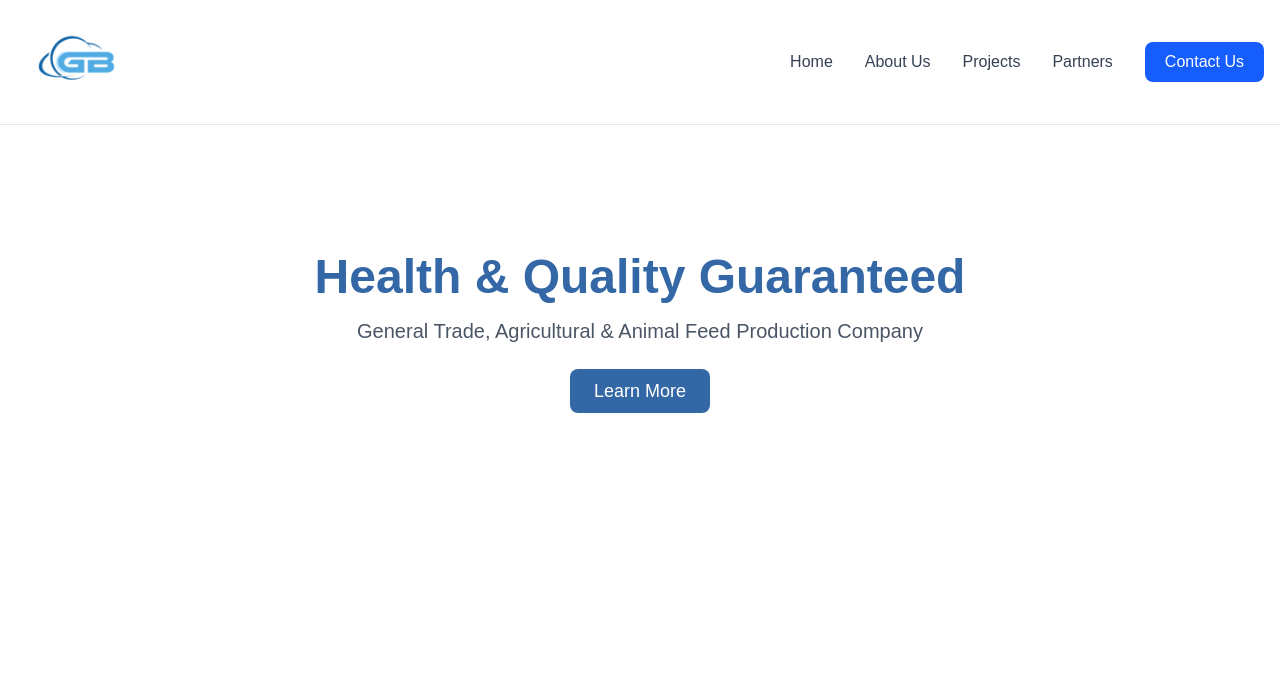
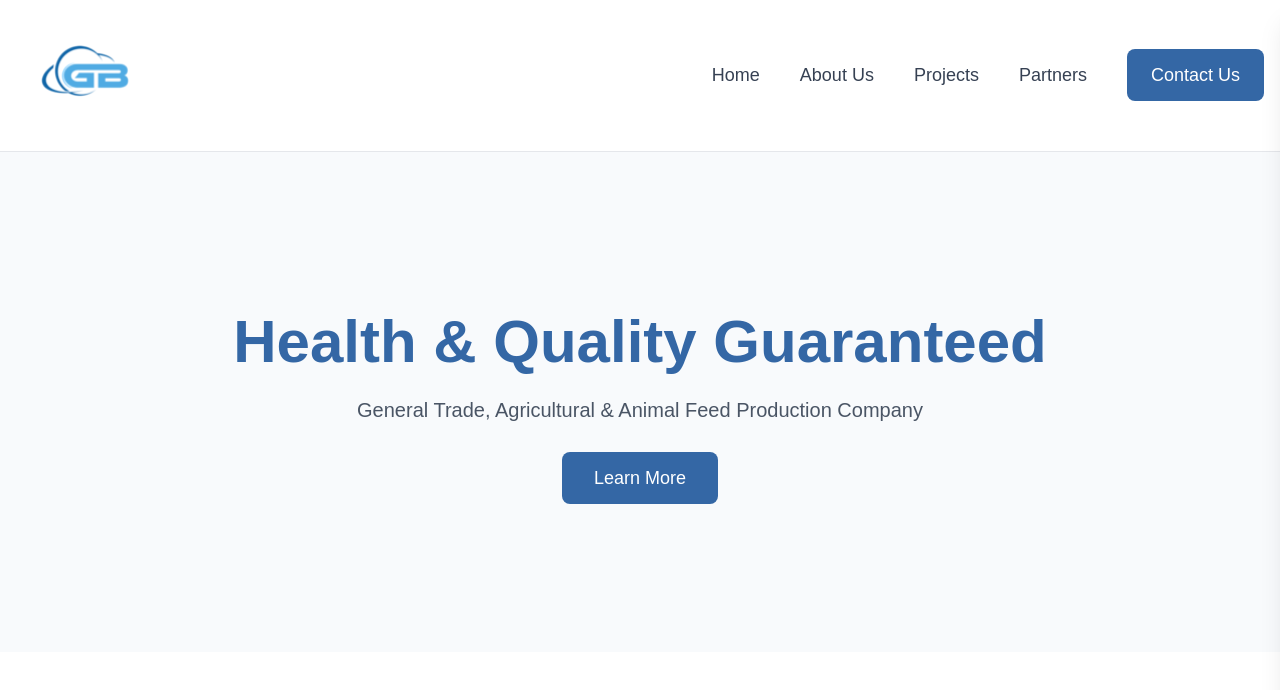
Before and after one commit to ParSaMnSS/gh, a Next.js app: page / in a window 1280 px wide. Shown: the top 690 px of the page. Built offline with nearby package versions, Linux system fonts and the light colour scheme.

Commit message:
feat: Implement slide-in mobile menu and update Hero styles

```diff
--- a/src/app/components/Hero.tsx
+++ b/src/app/components/Hero.tsx
@@ -3,17 +3,17 @@ import Link from "next/link";
 
 const Hero = () => {
   return (
-    <section className="bg-white text-center py-32">
+    <section className="bg-slate-50 text-center py-40">
       <div className="container mx-auto">
-        <h1 className="text-5xl font-bold text-brand-primary mb-4">
+        <h1 className="text-6xl font-bold text-brand-primary mb-6">
           Health & Quality Guaranteed
         </h1>
-        <p className="text-xl text-gray-600 max-w-2xl mx-auto mb-8">
+        <p className="text-xl text-gray-600 max-w-2xl mx-auto mb-10">
           General Trade, Agricultural & Animal Feed Production Company
         </p>
         <Link
           href="/about-us"
-          className="bg-brand-primary text-white px-6 py-3 rounded-lg font-medium text-lg hover:bg-brand-secondary transition-colors"
+          className="bg-brand-primary text-white px-8 py-4 rounded-lg font-medium text-lg hover:bg-brand-secondary transition-colors"
         >
           Learn More
         </Link>
--- a/src/app/components/Navbar.tsx
+++ b/src/app/components/Navbar.tsx
@@ -15,45 +15,46 @@ const Navbar = () => {
   ];
 
   return (
-    <nav className="py-6 bg-white border-b border-gray-200">
-      <div className="container mx-auto px-4 flex justify-between items-center">
+    <>
+      <nav className="py-8 bg-white border-b border-gray-200">
+        <div className="container mx-auto px-4 flex items-center justify-between">
           {/* Logo */}
           <Link href="/">
             <Image
               src="/logo.png"
               alt="Ghadir Babil Logo"
-            width={140}
-            height={40}
+              width={160}
+              height={45}
+              priority
             />
           </Link>
 
-        {/* Desktop Navigation */}
-        <nav className="hidden md:flex items-center space-x-8">
-          <ul className="flex space-x-8">
+          {/* Desktop Links */}
+          <div className="hidden md:flex items-center gap-x-10">
+            <nav className="flex gap-x-10">
               {navLinks.map((link) => (
-              <li key={link.name}>
                 <Link
+                  key={link.name}
                   href={link.href}
-                  className="text-gray-700 font-medium hover:text-blue-600" // Placeholder for brand-primary
+                  className="text-lg font-medium text-gray-700 hover:text-brand-primary transition-colors"
                 >
                   {link.name}
                 </Link>
-              </li>
               ))}
-          </ul>
+            </nav>
             <Link
               href="/contact"
-            className="bg-blue-600 text-white px-5 py-2 rounded-lg font-medium hover:bg-blue-700 transition-colors" // Placeholder for brand-primary and brand-secondary
+              className="text-lg font-medium bg-brand-primary text-white px-6 py-3 rounded-lg hover:bg-brand-secondary transition-colors"
             >
               Contact Us
             </Link>
-        </nav>
+          </div>
 
           {/* Mobile Menu Button */}
           <div className="md:hidden">
-          <button onClick={() => setIsOpen(!isOpen)} className="text-gray-700 focus:outline-none">
+            <button onClick={() => setIsOpen(true)} className="text-gray-700 focus:outline-none">
               <svg
-              className="w-6 h-6"
+                className="w-8 h-8"
                 fill="none"
                 stroke="currentColor"
                 viewBox="0 0 24 24"
@@ -63,41 +64,65 @@ const Navbar = () => {
                   strokeLinecap="round"
                   strokeLinejoin="round"
                   strokeWidth="2"
-                d={isOpen ? "M6 18L18 6M6 6l12 12" : "M4 6h16M4 12h16M4 18h16"}
+                  d="M4 6h16M4 12h16m-7 6h7"
                 ></path>
               </svg>
             </button>
           </div>
         </div>
+      </nav>
 
-      {/* Mobile Navigation */}
+      {/* Mobile Menu (Slide-in Drawer) */}
       {isOpen && (
-        <div className="md:hidden bg-white shadow-lg py-4">
-          <ul className="flex flex-col items-center space-y-4">
+        <div
+          className="fixed inset-0 bg-black/50 z-40"
+          onClick={() => setIsOpen(false)}
+        ></div>
+      )}
+      <div
+        className={`fixed top-0 right-0 h-full w-64 bg-white z-50 shadow-xl transition-transform duration-300 ease-in-out ${
+          isOpen ? "translate-x-0" : "translate-x-full"
+        }`}
+      >
+        <div className="flex justify-end p-4">
+          <button onClick={() => setIsOpen(false)} className="text-gray-700 focus:outline-none">
+            <svg
+              className="w-8 h-8"
+              fill="none"
+              stroke="currentColor"
+              viewBox="0 0 24 24"
+              xmlns="http://www.w3.org/2000/svg"
+            >
+              <path
+                strokeLinecap="round"
+                strokeLinejoin="round"
+                strokeWidth="2"
+                d="M6 18L18 6M6 6l12 12"
+              ></path>
+            </svg>
+          </button>
+        </div>
+        <nav className="flex flex-col gap-y-6 pt-20 px-8">
           {navLinks.map((link) => (
-              <li key={link.name}>
             <Link
+              key={link.name}
               href={link.href}
-                  className="text-gray-700 font-medium hover:text-blue-600" // Placeholder for brand-primary
+              className="text-lg font-medium text-gray-700 hover:text-brand-primary"
               onClick={() => setIsOpen(false)}
             >
               {link.name}
             </Link>
-              </li>
           ))}
-            <li>
           <Link
             href="/contact"
-                className="bg-blue-600 text-white px-5 py-2 rounded-lg font-medium hover:bg-blue-700 transition-colors" // Placeholder for brand-primary and brand-secondary
+            className="mt-4 text-lg font-medium bg-brand-primary text-white px-6 py-3 rounded-lg hover:bg-brand-secondary transition-colors text-center"
             onClick={() => setIsOpen(false)}
           >
             Contact Us
           </Link>
-            </li>
-          </ul>
+        </nav>
       </div>
-      )}
-    </nav>
+    </>
   );
 };
 
```
Lines whose indentation alone changed are shown as unchanged.
